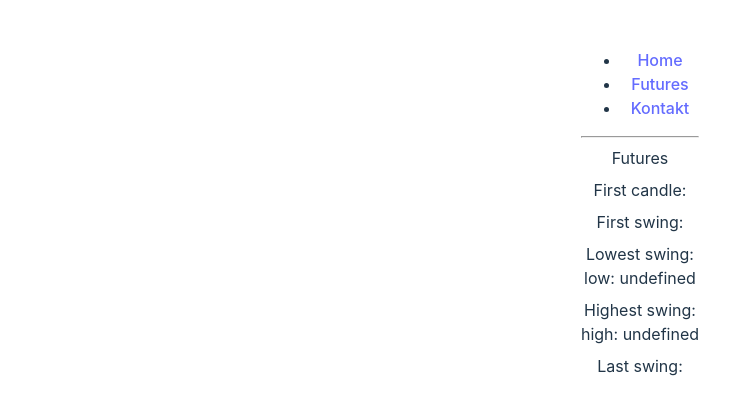
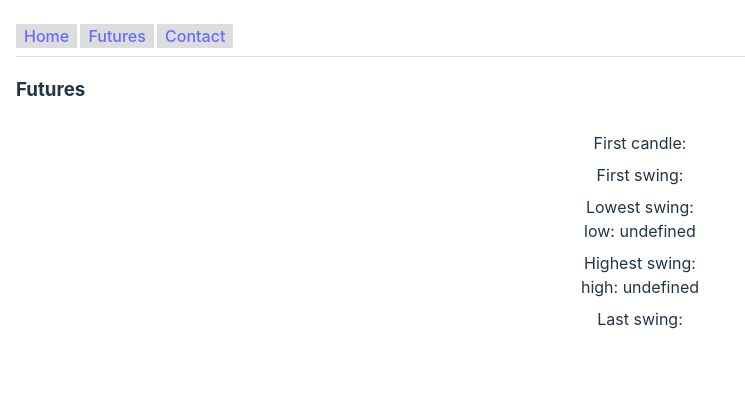
Before and after one commit to MarKust71/my-binance, a React (Vite) app: page /futures in a window 1280 px wide. Shown: the top 414 px of the page, without its empty margins (0-745 px from the left). Built offline with nearby package versions, Linux system fonts and the light colour scheme; no server answers; what react-indexed-db-hook would draw is missing.

Commit message:
adjust App component layout (#5)

```diff
--- a/src/App.css
+++ b/src/App.css
@@ -1,6 +1,32 @@
 #root {
   max-width: 1280px;
-  margin: 0 auto;
-  padding: 2rem;
+  margin: 0 0;
+  padding: 1rem;
   text-align: center;
+  width: 100%;
 }
+
+nav {
+  background: #fff;
+  border-bottom: 1px solid #ddd;
+  padding: 0.5rem 0;
+  text-align: start;
+  margin-bottom: 1rem;
+}
+
+nav ul {
+  list-style: none;
+  padding: 0;
+  margin: 0;
+}
+
+nav ul li {
+  display: inline-block;
+  margin: 0 0.2rem 0 0;
+  padding: 0 0.5rem;
+  background-color: #dddddd;
+}
+
+nav ul li:last-of-type {
+  margin-right: 0;
+}
--- a/src/App.tsx
+++ b/src/App.tsx
@@ -1,6 +1,8 @@
 import { Route, Link, Routes } from 'react-router-dom';
 import { LiveData } from 'src/routes/trade/LiveData';
 import { Futures } from 'src/routes/futures/Futures';
+
+import './App.css';
 
 export const App = () => {
   return (
@@ -15,12 +17,10 @@ export const App = () => {
               <Link to="/futures">Futures</Link>
             </li>
             <li>
-              <Link to="/contact">Kontakt</Link>
+              <Link to="/contact">Contact</Link>
             </li>
           </ul>
         </nav>
-
-        <hr />
       </div>
 
       <Routes>
--- a/src/routes/futures/Futures/index.tsx
+++ b/src/routes/futures/Futures/index.tsx
@@ -65,7 +65,8 @@ export const Futures = () => {
 
   return (
     <>
-      <div>Futures</div>
+      <h3 style={{ textAlign: 'start' }}>Futures</h3>
+
       <div style={{ display: 'flex', flexDirection: 'column' }}>
         <div style={{ marginTop: '8px' }}>First candle:</div>
         <div>{candles?.[0]?.openTime}</div>
```
